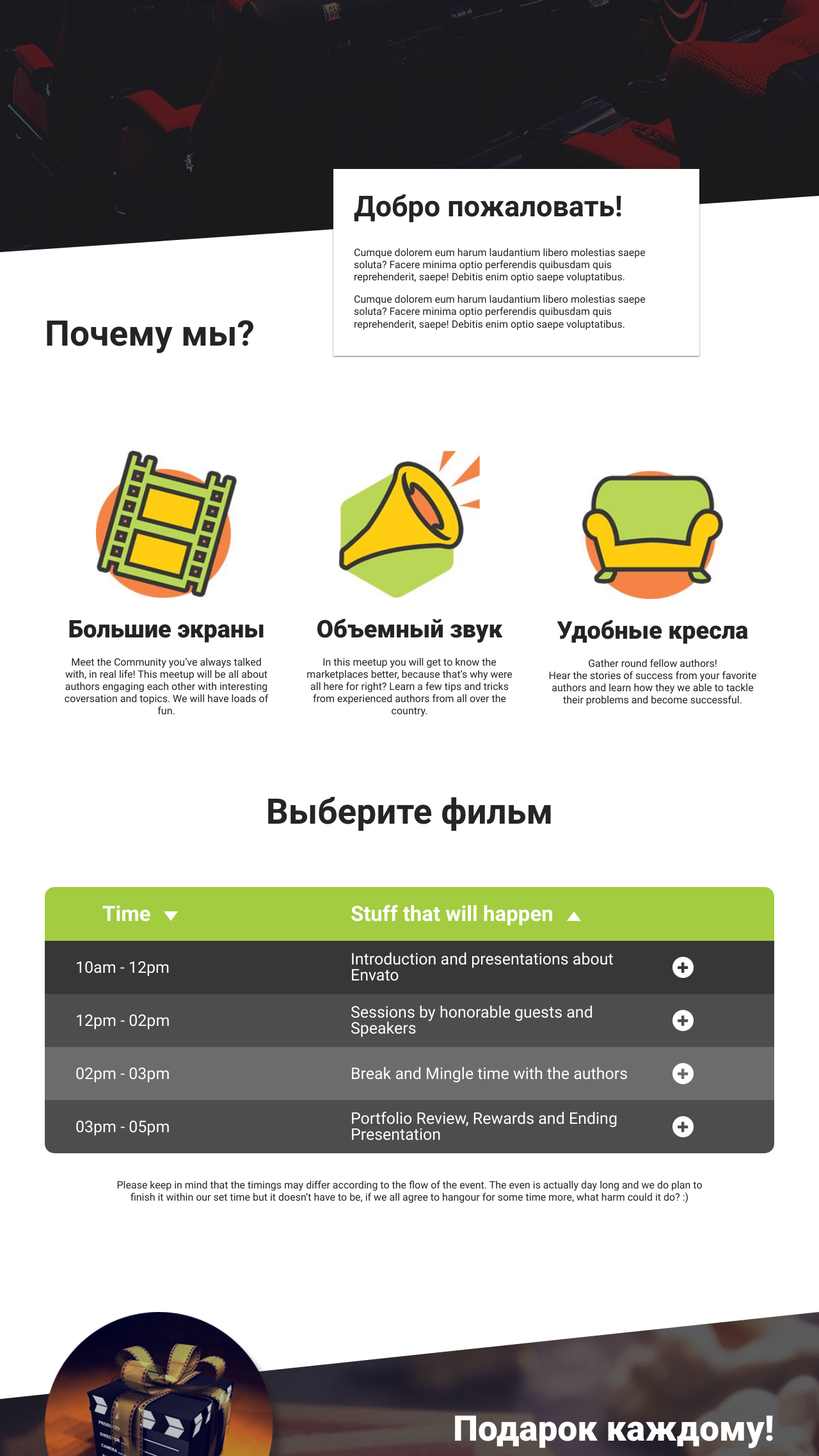
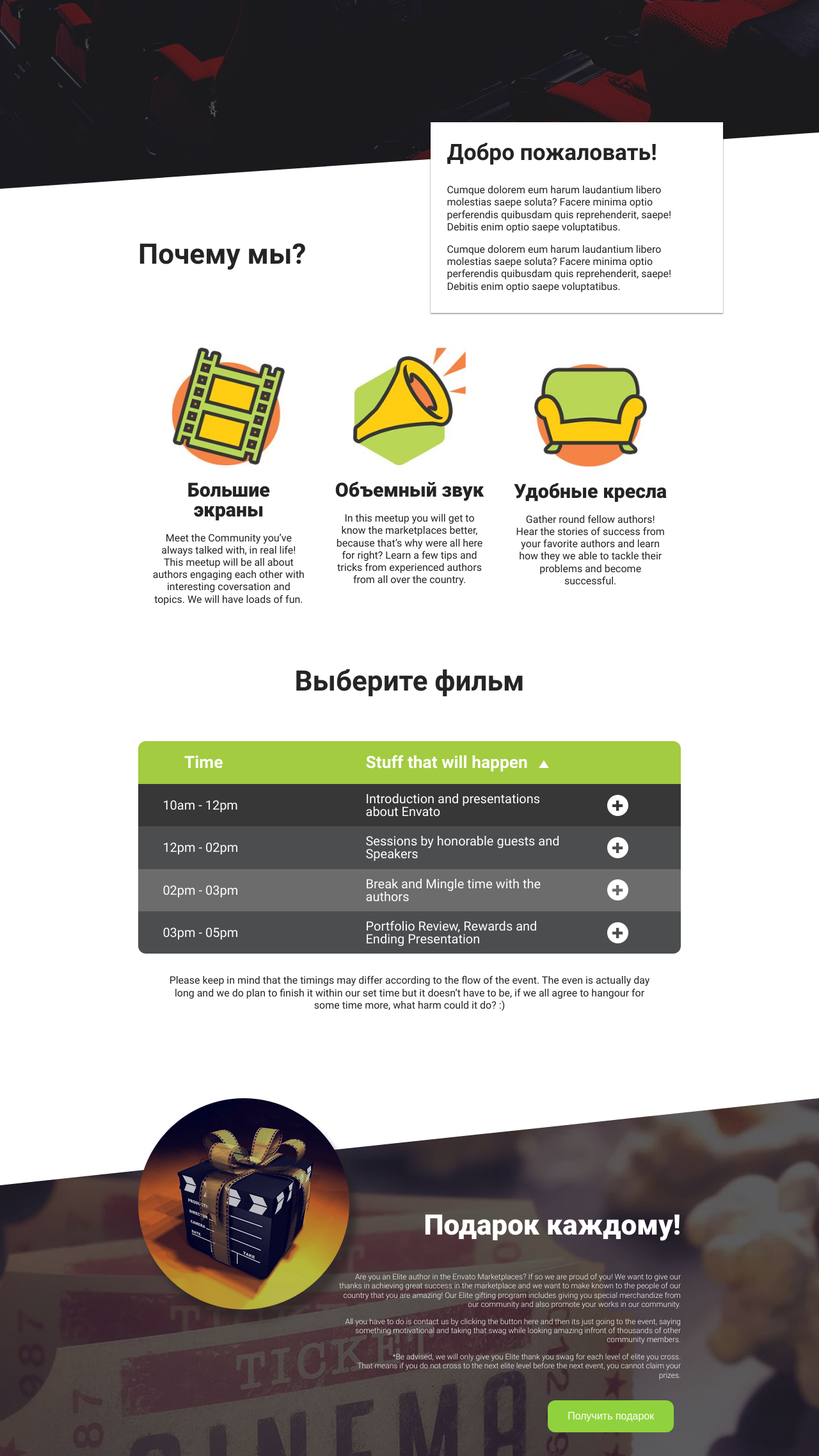
Before and after one commit to Elinalis/cinema, a plain HTML site: page index.html in a window 1280 px wide. Shown: the part 525-2800 px from the top of the page at 64% size. Drawn offline with Linux system fonts and the light colour scheme; files whose address does not match are found by name.

Commit message:
Перевела размеры в rem

```diff
--- a/css/main.css
+++ b/css/main.css
@@ -135,11 +135,17 @@
 /**Сетка макета*/
 
 .container {
-    max-width: 1140px;
+    max-width: 53rem;
     margin: 0 auto;
+    padding: 0 0.75rem;
 }
 
 /**Общие стили*/
+
+html {
+    font-size: 1.4vw;
+    overflow-x: hidden
+}
 
 body{
     font-family: 'Roboto', sans-serif;
@@ -151,9 +157,6 @@ body{
     color: #242424;
 }
 
-*, *:before, *:after {
-    box-sizing: inherit;
-}
 
 img {
     max-width: 100%;
@@ -161,9 +164,9 @@ img {
 
 input, textarea, select {
     font-family: 'Roboto', sans-serif;
-    font-size: 11px;
+    font-size: 0.55rem;
     color: #6c6c6c;
-    padding: 15px 11px;
+    padding: 0.75rem 0,55rem;
     border: 1px solid #bebebe;
     border-radius: 5px;
     outline: 0;
@@ -181,18 +184,18 @@ select {
 
 
 .button {
- display: inline-block;
- padding: 20px 39px;
- font-size: 20px;
+ z-index: 1;
+ padding: 1rem 1.95rem;
+ font-size: 1rem;
  color: #fff;
  background-color: rgb(144, 210, 61);
- border-radius: 15px;
+ border-radius: 0.75rem;
  border:none;
 }
 
 p {
     line-height: 1.2;
-    font-size: 12px;
+    font-size: 0.6rem;
     font-weight: 300;
  }
 
@@ -214,37 +217,37 @@ p {
 }
 
 .block-top__menu {
-    padding-top: 64px;
-    padding-left: 203px;
+    padding: 3.2rem 0rem 0rem;
 }
 
 .block-top__main {
     padding: 12.2rem 0 25rem;
-    line-height: 100px;
+    line-height: 5rem;
     text-align: center;
 }
 
 .block-top__logo {
     display: inline-block;
     float: left;
+    width: 9.4rem;
 }
 
 .block-top__nav li {
     display: inline-block;
-    line-height: 45px;
+    line-height: 2.25rem;
     float: left;
 }
 
 nav li:first-child {
-    padding-left: 293px;
+    padding-left: 5.65rem;
 }
 
 .block-top__nav li + li {
-    margin-left: 40px;
+    margin-left: 2rem;
 }
 
 .block-top__nav a {
-    font-size: 15px;
+    font-size: 0.75rem;
     color: #ffffff;
     text-transform: uppercase;
     font-weight: 300;
@@ -252,9 +255,10 @@ nav li:first-child {
 }
 
 .block-top__city {
-    margin-left: 50px;
-    margin-top: 15px;
+    margin-left: 2.25rem;
+    margin-top: 0.75rem;
     font-weight: 300;
+    text-align: right;
     color: white;
     text-transform: none;
     display: inline-block
@@ -276,7 +280,7 @@ nav li:first-child {
 }
 
 .main-header1 {
-    font-size: 88px;
+    font-size: 4.4rem;
     color: #ffffff;
     font-weight: 100;
     font-style: normal;
@@ -284,65 +288,64 @@ nav li:first-child {
 
 .main-header2 {
     line-height: 1.5;
-    font-size: 55px;
+    font-size: 2.75rem;
     color: #ffffff;
     font-weight: 400;
 }
 
 
 .header2 {
-    font-size: 55px;
+    font-size: 2.75rem;
     font-weight: 700;
-    margin-bottom: 30px;
+    margin-bottom: 1.5rem;
 }
 
 .header3 {
-    font-size: 38px;
+    font-size: 1.9rem;
     font-weight: 900;
-    margin-bottom: 23px;
+    margin-bottom: 1.15rem;
 }
 
 .header4 {
-    font-size: 45px;
+    font-size: 2.2rem;
     line-height: 1.2;
     font-weight: 700;
-    margin-bottom: 35px;
+    margin-bottom: 1.75rem;
 }
 
 .block-advantages {
-    padding-top: 100px;
+    padding-top: 5rem;
     position: relative;
 }
 
 .welcome-block-wrapper {
-    width: 475px;
+    width: 23.75rem;
     box-shadow: 0px 1px 2px 0px rgba(35, 31, 32, 0.65);
     position: absolute;
-    top: -130px;
+    top: -6.5rem;
     background-color: #fff;
-    right: 187px;
-    padding: 32px 65px 40px 32px;
+    right: 9.35rem;
+    padding: 1.6rem 3.25rem 2rem 1.6rem;
 }
 
 .advantages__list {
     width: 33.33%;
-    float: left;
     text-align: center;
-    padding: 25px;
+    padding: 1.25rem;
 }
 
 .advantages__img {
-    padding-top: 100px;
-    padding-bottom: 30px;
+    padding-top: 5rem;
+    padding-bottom: 1.5rem;
     display:block;
     margin:auto;
-    width:220px;
-    height:230px;
+    width:11rem;
+    height:11.5rem;
 }
 
 #img_advantage_3 {
-    padding-top: 132px;
-    height: 200px;
+    padding-top: 6.6rem;
+    height: 10rem;
 }
 
 .advantages__wrapper {
@@ -350,23 +353,23 @@ nav li:first-child {
 }
 
 .block__table {
-    max-width: 1140px;
+    max-width: 57rem;
     margin: 0 auto;
-    padding-top: 5px;
+    padding-top: 0.25rem;
 }
 
 .movie-list__header{
     color: #252525;
-    font-size: 55px;
+    font-size: 2.75rem;
     text-align: center;
     font-weight: 700;
-    margin: 90px;
+    margin: 4.5rem;
 }
 
 .movie-list__table{
     width: 100%;
     border-collapse: collapse;
-    border-radius: 15px;
+    border-radius: 0.75rem;
     overflow: hidden;
     vertical-align: top;
 }
@@ -374,14 +377,14 @@ nav li:first-child {
 .movie-list__table th {
     color: #ffffff;
     background: #a3cc40;
-    font-size: 33px;
+    font-size: 1.65rem;
     font-weight: 700;
-    height: 84px;
-    width: 55px;
+    height: 4.2rem;
+    width: 2.75rem;
 }
 
 .movie-list__time {
-    padding-left: 90px;
+    padding-left: 4.5rem;
     text-align: left;
     position: relative;
 }
@@ -389,10 +392,10 @@ nav li:first-child {
 .movie-list__time::after {
     content: '';
     position: absolute;
-    left: 186px;
-    bottom: 20px;
-    border: 11px solid transparent;
-    border-top: 15px solid #ffffff;
+    left: 9.3rem;
+    bottom: 1rem;
+    border: 0.55rem solid transparent;
+    border-top: 0,75rem solid #ffffff;
 }
 
 .movie-list__stuff {
@@ -403,29 +406,29 @@ nav li:first-child {
 .movie-list__stuff::after {
     content: '';
     position: absolute;
-    left: 338px;
-    bottom: 31px;
-    border: 11px solid transparent;
-    border-bottom: 15px solid #ffffff;
+    left: 16.9rem;
+    bottom: 1.55rem;
+    border: 0.55rem solid transparent;
+    border-bottom: 0.75rem solid #ffffff;
 }
 
 .table-body__row {
     color: #ffffff;
-    font-size: 25px;
+    font-size: 1.25rem;
     vertical-align: center;
     font-family: Roboto;
-    height: 83px;
+    height: 4.15rem;
 }
 
 
 .table-body__row .table__row-time {
     text-align: left;
-    padding-left: 48px;
+    padding-left: 2.4rem;
 }
 
 .table__row-button {
-    padding-left: 63px;
-    width: 14px;
+    padding-left: 3.15rem;
+    width: 0.7rem;
 }
 
 .table-body__row-dark {
@@ -441,16 +444,16 @@ nav li:first-child {
 
 }
 
-th, td {padding: 20px 20px;}
+th, td {padding: 1rem 1rem;}
 
 
 .table__text-after {
     text-align: center;
-    padding: 40px 100px
+    padding: 2rem 5rem
 }
 
 .block-gift {
-    margin-top: 130px;
+    margin-top: 6.5rem;
     background: url("../img/b4_bg.jpg") no-repeat top center / cover;
     min-height: 100vh;
     position: relative;
@@ -478,49 +481,50 @@ th, td {padding: 20px 20px;}
 
 .block-gift__img {
     position: absolute;
-    height: 380x;
-    width: 380px;
+}
+
+.block-gift__present-text {
+
+    padding-top: 11rem;
 }
 
 .block-gift__header {
-    font-size: 55px;
+    font-size: 2.75rem;
     color: #ffffff;
     font-weight: 900;
-    padding-top: 155px;
     text-align: right;
 }
 
 .block-gift__text {
     color: #ffffff;
     text-align: right;
-    font-size: 15.5px;
+    font-size: 0.75rem;
     font-weight: 300;
-    padding-top: 65px;
-    padding-left: 390px;
-    width: 750px;
+    padding-top: 3.25rem;
+    padding-left: 19.5rem;
+    width: 37,5rem;
 }
 
 .block-gift__button {
-    position: absolute;
-    padding-top: 40px;
-    padding-left: 900px;
+    padding-top: 2rem;
+    padding-left: 40rem;
 }
 
 .block-films__header {
-    font-size: 55px;
+    font-size: 2.75rem;
     font-weight: 700;
-    padding-top: 150px;
-    padding-bottom: 45px;
-    padding-left: 35px;
+    padding-top: 7.5rem;
+    padding-bottom: 2.25rem;
+    padding-left: 1.75rem;
 }
 
 .block-films__text {
-    padding-left: 35px;
-    padding-bottom: 45px;
+    padding-left: 1.75rem;
+    padding-bottom: 2.25rem;
 }
 
 .block-films {
-    padding-bottom: 95px;
+    padding-bottom: 4.75rem;
 }
 
 .block-films__table {
@@ -529,7 +533,7 @@ th, td {padding: 20px 20px;}
 }
 
 .block-films__movie {
-    padding: 42px;
+    padding: 2.1rem;
 }
 
 .block-films__movie:hover .block-films__table__description {
@@ -538,20 +542,20 @@ th, td {padding: 20px 20px;}
 
 .block-films__table__description {
     position: absolute;
-    border-radius: 15px;
+    border-radius: 0.75rem;
     background-color: rgb(144, 210, 61, .5);
     left: 0;
     right: 0;
     top: 0;
     bottom: 0;
-    padding: 24px;
+    padding: 1.2rem;
     transform: translateY(100%);
     transition: 0.2s;
 }
 
 .block-films__relative {
     position: relative;
-    border-radius: 20px;
+    border-radius: 1rem;
     overflow: hidden;
 }
 
@@ -560,30 +564,30 @@ th, td {padding: 20px 20px;}
 }
 
 .block-films__table__header{
-    font-size: 35px;
+    font-size: 1.75rm;
     font-weight: 900;
     color: #ffffff;
-    margin-bottom: 13px;
+    margin-bottom: 0.65rem;
 }
 
 .block-films__table__text {
-    font-size: 18px;
+    font-size: 0.9rem;
     font-weight: 500;
     color: #ffffff;
     line-height: 1.4;
 }
 
 .block-films__table__sep {
-    width: 84px;
-    height: 6px;
+    width: 4.2rem;
+    height: 0.3rem;
     background: #ffffff;
-    margin-bottom: 13px;
+    margin-bottom: 0.65rem;
 }
 
 .block-films__table__links {
     position: absolute;
-    bottom: 24px;
-    left: 24px;
+    bottom: 1.2rem;
+    left: 1.2rem;
 }
 
 .icon {
@@ -593,22 +597,22 @@ th, td {padding: 20px 20px;}
 .map-block {
     width: 100%;
     background: #90d23d;
-    height: 230px;
+    height: 11.5rem;
     text-align: center;
 }
 
 .map-block__icon {
-    padding-top: 65px;
+    padding-top: 3.25rem;
 }
 
 .map-block__text {
-    padding-top: 35px;
+    padding-top: 1.75rem;
     color: #ffffff;
-    font-size: 20px;
+    font-size: 1rem;
     font-weight: 300;
 }
 
 .icon-footer {
     display: inline-block;
-    padding-left: 10px;
+    padding-left: 0.5rem;
 }
--- a/index.html
+++ b/index.html
@@ -13,6 +13,7 @@
 
 <body>
   <div class="block-top">
+    <div class="container">
           <header class="block-top__menu">
              <div class="block-top__logo">
                 <a href="https://innopolis.university/" target="_blank">
@@ -38,8 +39,10 @@
         <h2 class="main-header2"><b>Всем покупателям подарок!</b></h2>
       </div>
     </div>
+  </div>
 <main>
   <div class="block-advantages">
+      <div class="container">
         <div class="welcome-block-wrapper">
                 <h3 class="header4">Добро пожаловать!</h3>
           <p>
@@ -52,7 +55,7 @@
             reprehenderit, saepe! Debitis enim optio saepe voluptatibus.
           </p>
         </div>
-         <div class="container">
+
           <h2 class="header2">Почему мы?</h2>
               <div class="advantages__wrapper">
                   <div class="advantages__list">
@@ -80,7 +83,7 @@
   </div>
 
   <div class="block__table">
-    <div>
+    <div class="container">
       <div class="movie-list">
       <h2 class="movie-list__header">Выберите фильм</h2>
         <table class="movie-list__table">
@@ -131,6 +134,7 @@
   <div class="block-gift">
       <div class="container">
           <img class="block-gift__img" src="img/b4_img.png" alt="Подарок каждому!" title="Подарок каждому!">
+          <div class="block-gift__present-text">
             <div class="block-gift__header">
             <h2>Подарок каждому!</h2>
             </div>
@@ -149,6 +153,7 @@
               </div>
             <div class="block-gift__button">
               <button type="button" class="button">Получить подарок</button>
+            </div>
         </div>
      </div>
   </div>
```
Lines whose indentation alone changed are shown as unchanged.
